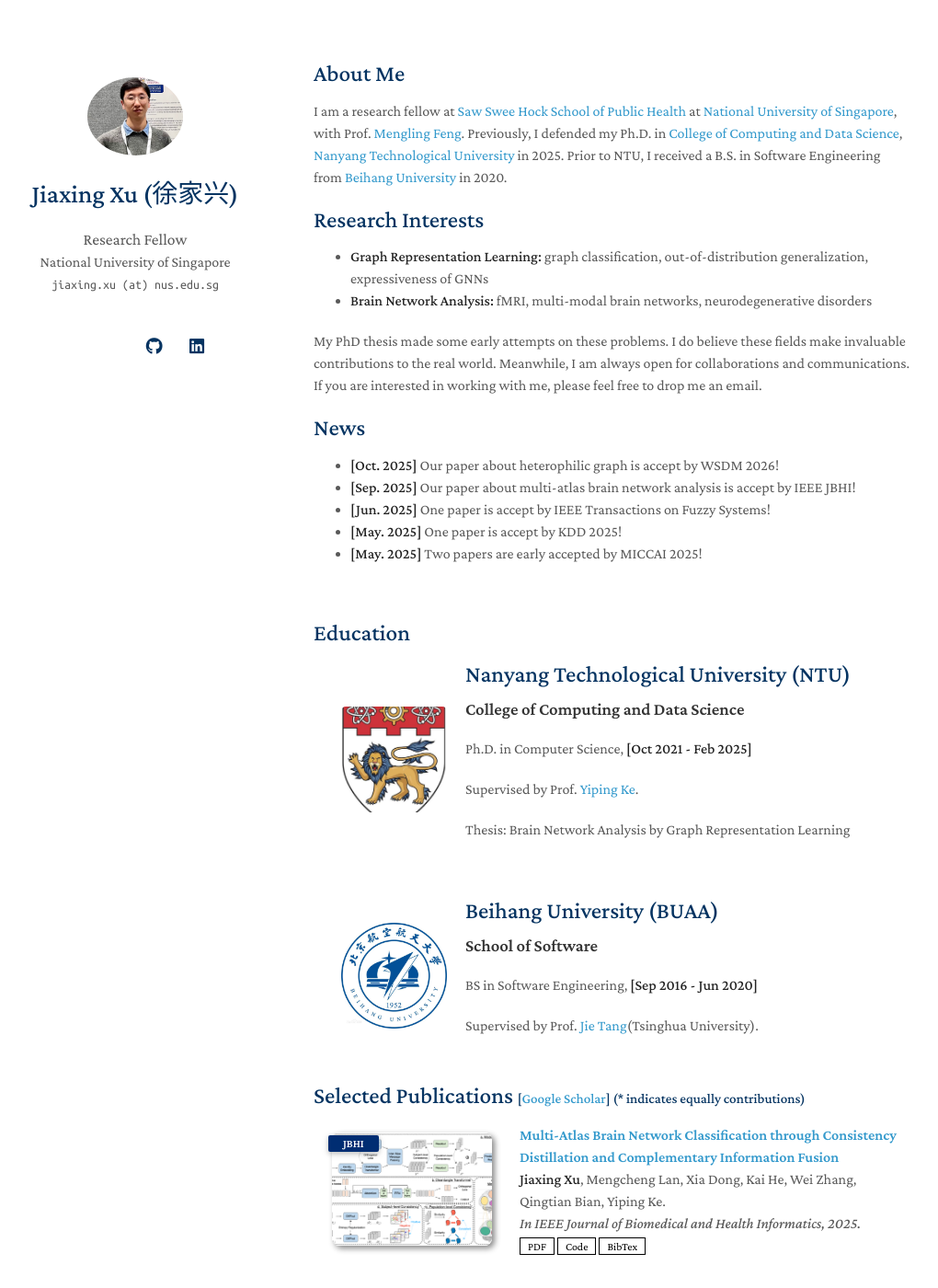
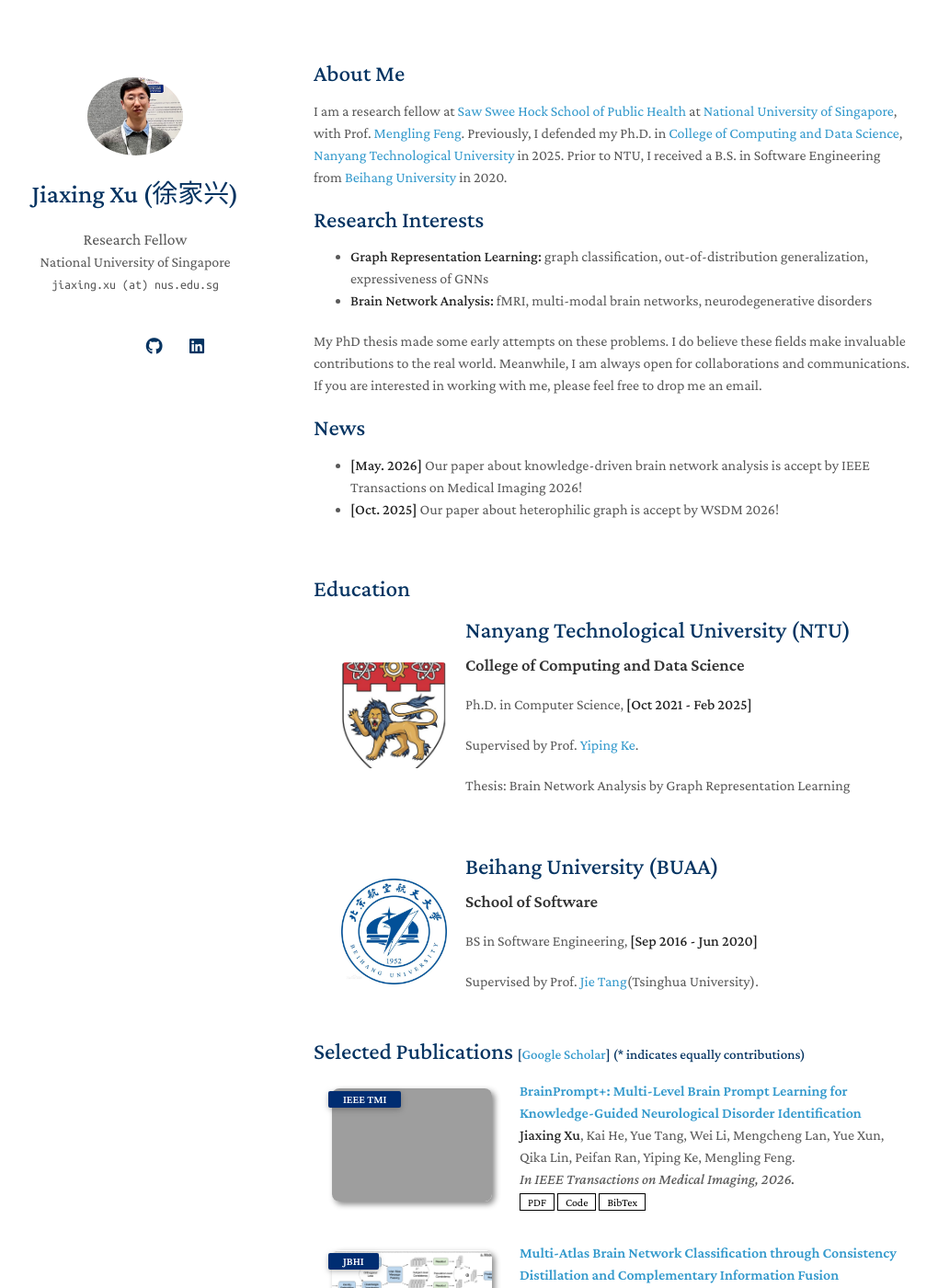
Before and after one commit to AngusMonroe/angusmonroe.github.io, a Jekyll site: the page built from index.md, in a window 1280 px wide and 1400 px high. Shown: the whole window at 92% size, without its empty margins (129-1149 px from the left). Built offline with Jekyll 4.4.1, drawn with Linux system fonts in a browser that asks for light colours; a style sheet for code colours, icons or effects is not loaded; our own code applies the rules of GitHub Pages for plain Markdown files.

Commit message:
Update BrainPrompt+

```diff
--- a/_data/publications.yml
+++ b/_data/publications.yml
@@ -1,4 +1,13 @@
 main:
+
+  - title: "BrainPrompt+: Multi-Level Brain Prompt Learning for Knowledge-Guided Neurological Disorder Identification"
+    authors: <strong>Jiaxing Xu</strong>, Kai He, Yue Tang, Wei Li, Mengcheng Lan, Yue Xun, Qika Lin, Peifan Ran, Yiping Ke, Mengling Feng.
+    conference_short: IEEE TMI
+    conference: In IEEE Transactions on Medical Imaging, 2026.
+    pdf: https://ieeexplore.ieee.org/document/11518539
+    code:  https://github.com/AngusMonroe/BrainPromptPlus
+    bibtex: ./assets/bib/BrainPrompt+.txt
+    image: ./assets/img/BrainPrompt+.png
 
   - title: "Multi-Atlas Brain Network Classification through Consistency Distillation and Complementary Information Fusion"
     authors: <strong>Jiaxing Xu</strong>, Mengcheng Lan, Xia Dong, Kai He, Wei Zhang, Qingtian Bian, Yiping Ke.
--- /dev/null
+++ b/assets/bib/BrainPrompt+.txt
@@ -0,0 +1,10 @@
+@ARTICLE{11518539,
+  author={Xu, Jiaxing and He, Kai and Tang, Yue and Li, Wei and Lan, Mengcheng and Xun, Yue and Lin, Qika and Ran, Peifan and Ke, Yiping and Feng, Mengling},
+  journal={IEEE Transactions on Medical Imaging},
+  title={BrainPrompt+: Multi-Level Brain Prompt Learning for Knowledge-Guided Neurological Disorder Identification},
+  year={2026},
+  volume={},
+  number={},
+  pages={1-1},
+  keywords={Brain;Modeling;Diseases;Biomedical imaging;Graph neural networks;Learning (artificial intelligence);Functional magnetic resonance imaging;Accuracy;Conferences;Labeling;Brain Network;fMRI;Graph Neural Network;Neurological Disorder;Prompt Enhancement},
+  doi={10.1109/TMI.2026.3692958}}
--- a/index.md
+++ b/index.md
@@ -16,11 +16,8 @@
 
 ## News
 
+- **[May. 2026]** Our paper about knowledge-driven brain network analysis is accept by IEEE Transactions on Medical Imaging 2026!
 - **[Oct. 2025]** Our paper about heterophilic graph is accept by WSDM 2026!
-- **[Sep. 2025]** Our paper about multi-atlas brain network analysis is accept by IEEE JBHI!
-- **[Jun. 2025]** One paper is accept by IEEE Transactions on Fuzzy Systems!
-- **[May. 2025]** One paper is accept by KDD 2025!
-- **[May. 2025]** Two papers are early accepted by MICCAI 2025!
 
 {% include_relative _includes/education.md %}
 
```
Also changed, not shown: 1 other file.
